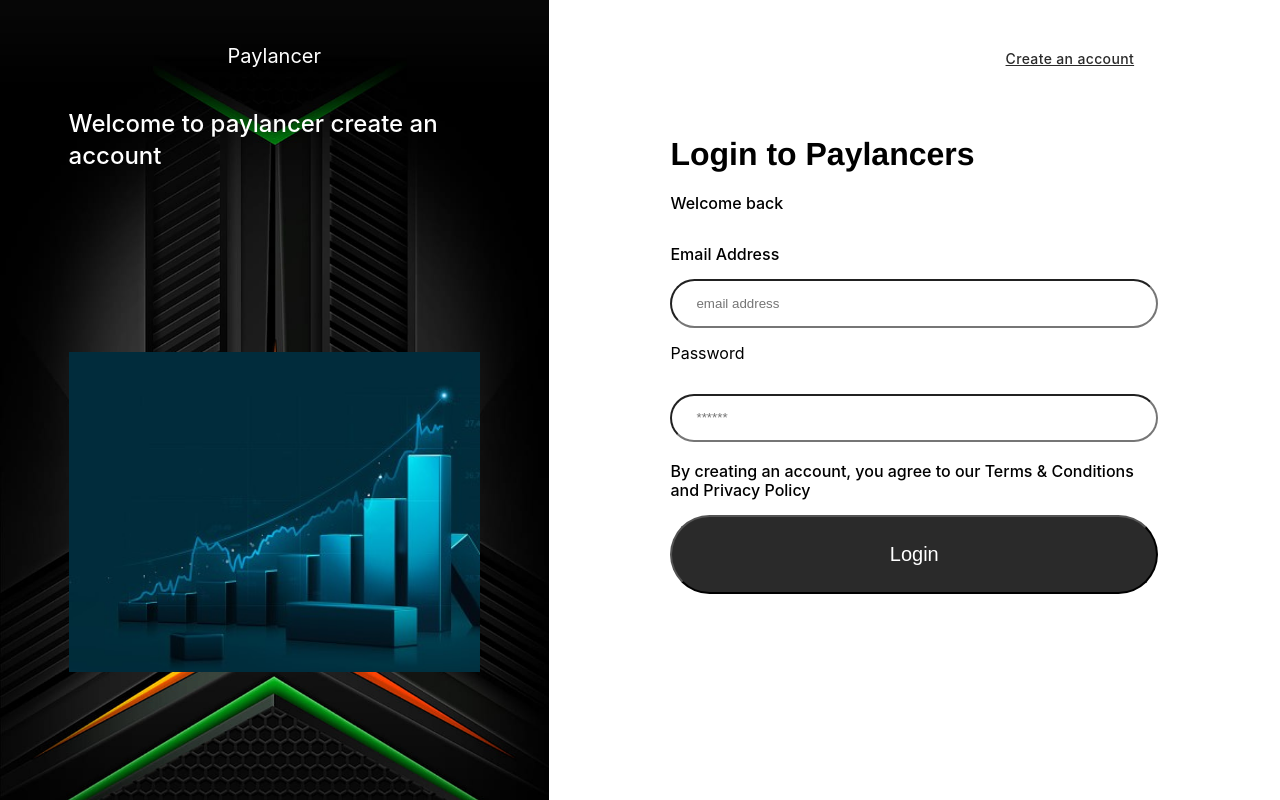
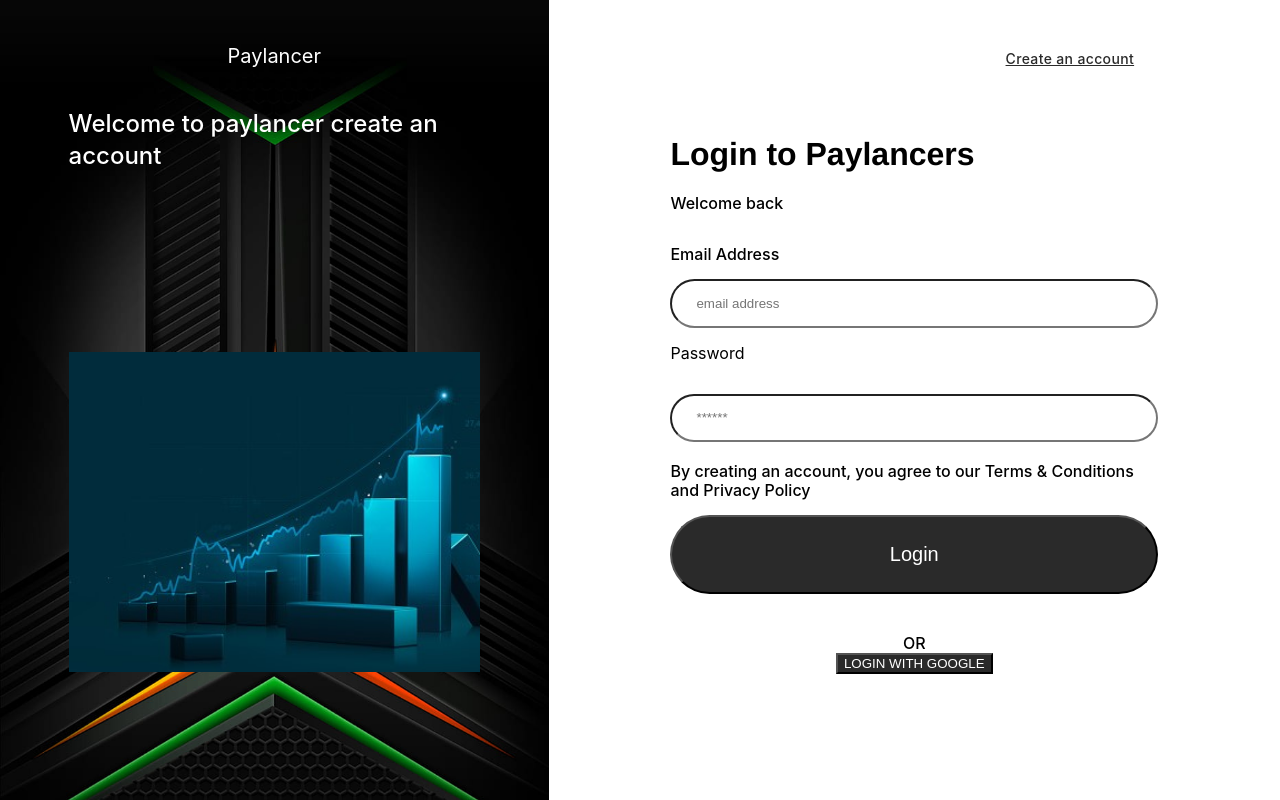
Before and after one commit to Team-xyzdev/iSELL, a React (Create React App) app: page /login in a window 1280 px wide. Built offline with nearby package versions, Linux system fonts and the light colour scheme.

Commit message:
adding conditionals UI with firebase 📲

```diff
--- a/public/index.html
+++ b/public/index.html
@@ -15,6 +15,8 @@
       user's mobile device or desktop. See https://developers.google.com/web/fundamentals/web-app-manifest/
     -->
     <link rel="manifest" href="%PUBLIC_URL%/manifest.json" />
+    <link rel="preconnect" href="https://unicons.iconscout.com/release/v3.0.6/css/line.css">
+    <link rel="preconnect" href="https://use.fontawesome.com/releases/v5.15.4/css/all.css">
     <!--
       Notice the use of %PUBLIC_URL% in the tags above.
       It will be replaced with the URL of the `public` folder during the build.
--- a/src/Components/Login/Login.tsx
+++ b/src/Components/Login/Login.tsx
@@ -1,16 +1,26 @@
+// Copyright Paylancers 💳 2022
+// 17 U.S.C §§ 101-1511
+
+//importing relevant modules
 import React, { useEffect, useState } from "react";
 import "./login.css";
 import validateInfo from "../../validation/validation2";
 import { Link } from "react-router-dom";
 
+//JSX login
 const Login = () => {
+
+  // values of email and password initial state
   const [values, setValues] = useState({
     email: "",
     password: "",
   });
+
+  // set initial error state and if there is submission
   const [errors, setErrors] = useState({});
   const [isSubmitting, setIsSubmitting] = useState(false);
 
+  // handle onChange
   const handleChange = (e: React.ChangeEvent<HTMLInputElement>) => {
     const { name, value } = e.target;
     setValues({
@@ -19,6 +29,7 @@
     });
   };
 
+  // handle on submit
   const handleSubmit = (e: React.FormEvent<HTMLFormElement>) => {
     e.preventDefault();
     setErrors(validateInfo(values));
@@ -34,6 +45,7 @@
   }, [errors]);
   return (
     <div className="log">
+
       <div className="log-1">
         <div className="log-12">
           <div>
@@ -104,6 +116,13 @@
                       <span>Login</span>
                     </button>
                   </div>
+                  <div className="f-4">
+                    <p className="conditionals"> or </p>
+                    <button className="login_google">
+                    LOGIN WITH GOOGLE
+                    </button>
+                  </div>
+
                 </form>
               </div>
             </div>
--- a/src/Components/Login/login.css
+++ b/src/Components/Login/login.css
@@ -209,6 +209,20 @@
   text-overflow: ellipsis;
   overflow: hidden;
 }
+.f-4 {
+  display: flex;
+  justify-content: center;
+  text-align: center;
+  align-items: center;
+  text-transform: uppercase;
+  flex-direction: column;
+}
+/* conditionals */
+.f-4 .conditionals {
+  text-transform: uppercase;
+}
+
+
 @media only screen and (max-width: 768px) {
   .log-1 {
     display: none;
--- a/src/firebase/firebase.config.types.ts
+++ b/src/firebase/firebase.config.types.ts
@@ -1,3 +1,6 @@
+// Copyright Paylancers 💳 2022
+// 17 U.S.C §§ 101-1511
+
 export interface firebaseConfigTypes {
     apiKey : string | undefined,
     authDomain : string | undefined,
```
